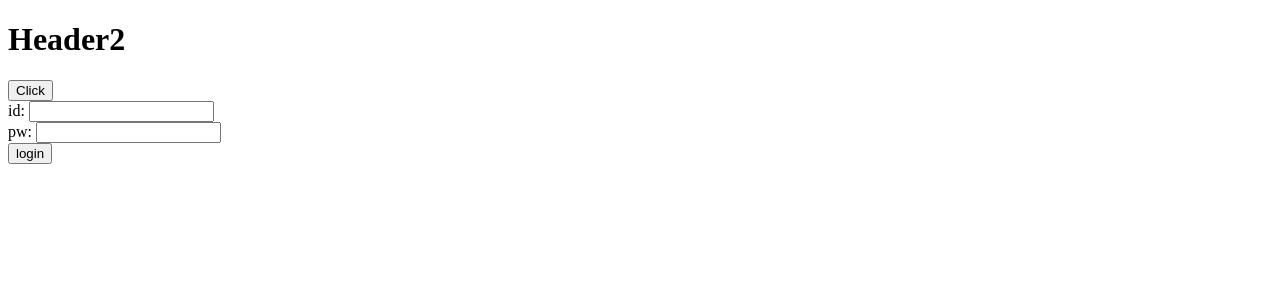
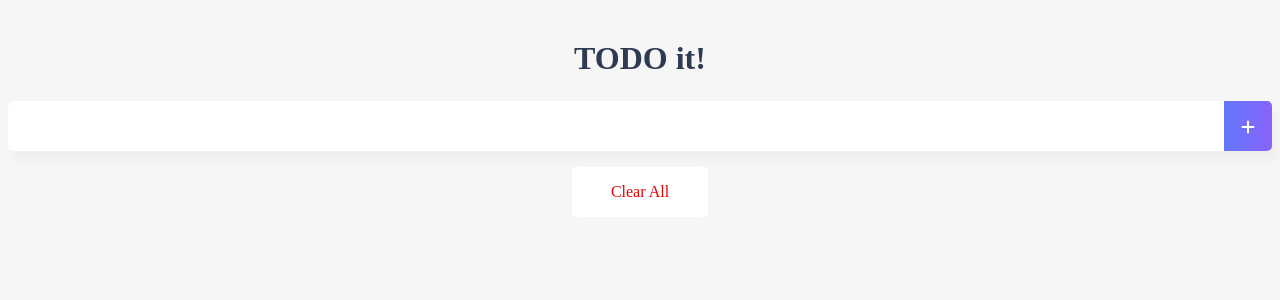
Before and after one commit to simongs/inflean_vue_basic, a Vue app: page / in a window 1280 px wide. Shown: the top 300 px of the page. Built offline with nearby package versions, Linux system fonts and the light colour scheme.

Commit message:
Todo App 기본적인 기능 구현

```diff
--- a/package.json
+++ b/package.json
@@ -5,7 +5,8 @@
   "scripts": {
     "serve": "vue-cli-service serve",
     "build": "vue-cli-service build",
-    "lint": "vue-cli-service lint"
+    "lint": "vue-cli-service lint",
+    "dev" : "vue-cli-service dev"
   },
   "dependencies": {
     "axios": "^0.19.0",
--- a/public/index.html
+++ b/public/index.html
@@ -2,10 +2,13 @@
 <html lang="en">
   <head>
     <meta charset="utf-8">
+    <title>vue-cli</title>
     <meta http-equiv="X-UA-Compatible" content="IE=edge">
     <meta name="viewport" content="width=device-width,initial-scale=1.0">
     <link rel="icon" href="<%= BASE_URL %>favicon.ico">
-    <title>vue-cli</title>
+    <link rel="stylesheet" href="https://use.fontawesome.com/releases/v5.0.9/css/all.css">
+    <link rel="stylesheet" href="https://fonts.googleapis.com/css?family=Ubuntu&display=swap">
+    <script src="https://kit.fontawesome.com/243c8b8ad4.js" crossorigin="anonymous"></script>
   </head>
   <body>
     <noscript>
--- a/src/App.vue
+++ b/src/App.vue
@@ -1,65 +1,42 @@
-// 템플릿안에는 div가 하나만 있어야 한다.
 <template>
-  <div>
-    <app-header
-      v-bind:dataString="str"
-      v-on:pass="passToApp">
-    </app-header>
-
-    <form v-on:submit.prevent="submitForm">
-      <div>
-        <label for="userName">id: </label>
-        <input id="userName" type="text" v-model="userName">
-      </div>
-      <div>
-        <label for="password">pw: </label>
-        <input id="password" type="password" v-model="password">
-      </div>
-      <button type="submit">login</button>
-    </form>
-  </div>
+    <div id="app">
+        <TodoHeader></TodoHeader>
+        <TodoInput></TodoInput>
+        <TodoList></TodoList>
+        <TodoFooter></TodoFooter>
+    </div>
 </template>
 
 <script>
-import AppHeader from './components/AppHeader.vue'
-import axios from 'axios'
-// var AppHeader = { template = '<header><H1>Header</H1></header>'}
+import TodoHeader from './components/TodoHeader.vue'
+import TodoFooter from './components/TodoFooter.vue'
+import TodoList from './components/TodoList.vue'
+import TodoInput from './components/TodoInput.vue'
 
 export default {
-  data: function() {
-    return {
-      str: 'Header2',
-      userName: '',
-      password: ''
+    components : {
+        'TodoHeader' : TodoHeader,
+        'TodoInput' : TodoInput,
+        'TodoList' : TodoList,
+        'TodoFooter' : TodoFooter
     }
-  },
-  components: {
-    'app-header' : AppHeader
-  },
-  methods: {
-    passToApp: function() {
-      this.str = 'sim'
-    },
-    submitForm: function(event) {
-      // form의 기본 동작이 새로고침이므로 이걸 막아주기 위해서 아래 구문을 쓴다. 기본 동작 수행하지 않도록 한다.
-      // event.preventDefault(); //  일반 자바스크립트나 JQuery에서 하는 스타일
-      // 상단에 v-on:submit.prevent:
-
-      console.log(this.userName, this.password);
-
-      var url = 'https://jsonplaceholder.typicode.com/users';
-      var data = {
-        userName: this.userName,
-        password: this.password
-      }
-      axios.post(url, data)
-      .then(function(response) {
-          console.log(response);
-      })
-      .catch(function(response) {
-          console.log(response);
-      });
-    }
-  }
 }
 </script>
+
+<style>
+body {
+    text-align: center;
+    background-color: #f6f6f6;
+}
+input{
+  border-style: groove;
+  width: 200px;
+}
+button{
+  border-style: groove;
+}
+.shadow{
+  box-shadow: 5px 10px 10px rgba(0, 0, 0, 0.03);
+}
+
+</style>
--- /dev/null
+++ b/src/components/TodoFooter.vue
@@ -0,0 +1,30 @@
+<template>
+  <div class="clearAllContainer">
+    <span class="clearAllBtn" v-on:click="deleteAllDatas">Clear All</span>
+  </div>
+</template>
+
+<script>
+export default {
+  methods : {
+    deleteAllDatas: function () {
+      localStorage.clear();
+    }
+  }
+}
+</script>
+
+<style scoped>
+.clearAllContainer {
+  width: 8.5rem;
+  height: 50px;
+  line-height: 50px;
+  background-color: white;
+  border-radius: 5px;
+  margin: 0 auto;
+}
+.clearAllBtn {
+  color: #e20303;
+  display: block;
+}
+</style>
--- /dev/null
+++ b/src/components/TodoHeader.vue
@@ -0,0 +1,13 @@
+<template>
+  <header>
+    <h1>TODO it!</h1>
+  </header>
+</template>
+
+<style scoped>
+h1{
+  color: #2f3b52;
+  font-weight: 900;
+  margin: 2.5rem 0 1.5rem;
+}
+</style>
--- /dev/null
+++ b/src/components/TodoInput.vue
@@ -0,0 +1,69 @@
+<template>
+  <div class="inputBox shadow">
+    <input type="text" v-model="newTodoItem" v-on:keyup.enter="addTodo">
+    <!-- <button v-on:click="addTodo" class="addBtn">add</button> -->
+    <span class="addContainer" v-on:click="addTodo">
+      <i class="fas fa-plus addBtn"></i>
+    </span>
+  </div>
+</template>
+
+<script>
+export default {
+  data: function () {
+    return {
+      newTodoItem: ""
+    }
+  },
+  methods: {
+    // save item
+    addTodo : function() {
+      if (this.newTodoItem !== '') {
+        console.log(this.newTodoItem);
+        // simple 하게
+        // localStorage.setItem(this.newTodoItem, this.newTodoItem);
+
+        var obj = {completed: false, item: this.newTodoItem};
+        localStorage.setItem(this.newTodoItem, JSON.stringify(obj));
+        this.clearInput();
+      }
+    },
+
+    // clear inputbox
+    clearInput: function() {
+      this.newTodoItem = "";
+    }
+  }
+}
+</script>
+
+<style scoped>
+  input:focus{
+      outline: none;
+  }
+  .inputBox{
+      background: white;
+      height: 50px;
+      line-height: 50px;
+      border-radius: 5px;
+  }
+  .inputBox input{
+      border-style: none;
+      font-size: 0.9rem;
+  }
+  .addContainer{
+      float: right;
+      background: linear-gradient(to right, #6478fb, #8763fb);
+      display: block;
+      width: 3rem;
+      border-radius: 0 5px 5px 0;
+  }
+  .addBtn{
+      color: white;
+      vertical-align: middle;
+  }
+
+  .shadow{
+  box-shadow: 5px 10px 10px rgba(0, 0, 0, 0.03);
+}
+</style>
--- /dev/null
+++ b/src/components/TodoList.vue
@@ -0,0 +1,103 @@
+<template>
+  <div>
+    <ul>
+      <li v-for="(todoItem, index) in todoItems" v-bind:key="todoItem.item" class="shadow">
+        <!-- 완료 처리 -->
+        <i class="fas fa-check checkBtn" v-bind:class="{checkBtnCompleted: todoItem.completed}" v-on:click="toggleComplete(todoItem, index)"></i>
+
+        <!-- 할일 내용 -->
+        <span v-bind:class="{textCompleted: todoItem.completed}"> {{ todoItem.item }} </span>
+
+        <!-- 삭제 처리 -->
+        <span class="removeBtn" v-on:click="removeTodo(todoItem, index)">
+          <i class="fas fa-trash-alt"></i>
+        </span>
+      </li>
+    </ul>
+  </div>
+</template>
+
+<script>
+export default {
+  // vue 라이프사이클이 있는데 그중에 인스턴스 생성 후 바로 호출되는 hook method
+  created: function () {
+    console.log("TodoList created called");
+    if (localStorage.length > 0) {
+      for (var i=0; i < localStorage.length; i++) {
+        if (localStorage.key(i) != 'loglevel:webpack-dev-server') {
+          this.todoItems.push(JSON.parse(localStorage.getItem(localStorage.key(i))));
+        }
+      }
+    }
+  },
+
+  data : function() {
+    return {
+      todoItems : []
+    }
+  },
+
+  methods : {
+    removeTodo: function(todoItem, index) {
+      console.log("remove");
+      console.log(todoItem);
+      console.log(index);
+      localStorage.removeItem(todoItem);
+      this.todoItems.splice(index, 1); // index부터 1개를 지우겠다.
+    },
+    toggleComplete : function(todoItem, index) {
+      // 완료된 건들은 체크 완료 상태로 변경한다.
+      todoItem.completed = !todoItem.completed;
+
+      // 로컬스토리지 쪽은 업데이트 기능이 없다 (삭제 + 삽입)
+      localStorage.removeItem(todoItem.item);
+      localStorage.setItem(todoItem.item, JSON.stringify(todoItem));
+    }
+  }
+
+
+}
+</script>
+
+<style>
+ul {
+  list-style-type: none;
+  padding-left: 0px;
+  margin-top: 0;
+  text-align: left;
+}
+li {
+  display: flex;
+  min-height: 50px;
+  height: 50px;
+  line-height: 50px;
+  margin: 0.5rem 0;
+  padding: 0 0.9rem;
+  background: white;
+  border-radius: 5px;
+}
+.checkBtn {
+  line-height: 45px;
+  color: #62acde;
+  margin-right: 5px;
+}
+.checkBtnCompleted {
+  color: #b3adad;
+}
+.textCompleted {
+  text-decoration: line-through;
+  color: #b3adad;
+}
+.removeBtn {
+  margin-left: auto;
+  color: #de4343;
+}
+/* transition css */
+.list-enter-active, .list-leave-active {
+  transition: all 1s;
+}
+.list-enter, .list-leave-to /* .list-leave-active below version 2.1.8 */ {
+  opacity: 0;
+  transform: translateY(30px);
+}
+</style>
```
Also changed, not shown: src/App_Backup.vue (added, +65 -0 lines), src/a.vue (deleted, +0 -16 lines), src/components/AppHeader_Backup.vue (renamed from src/components/AppHeader.vue).
